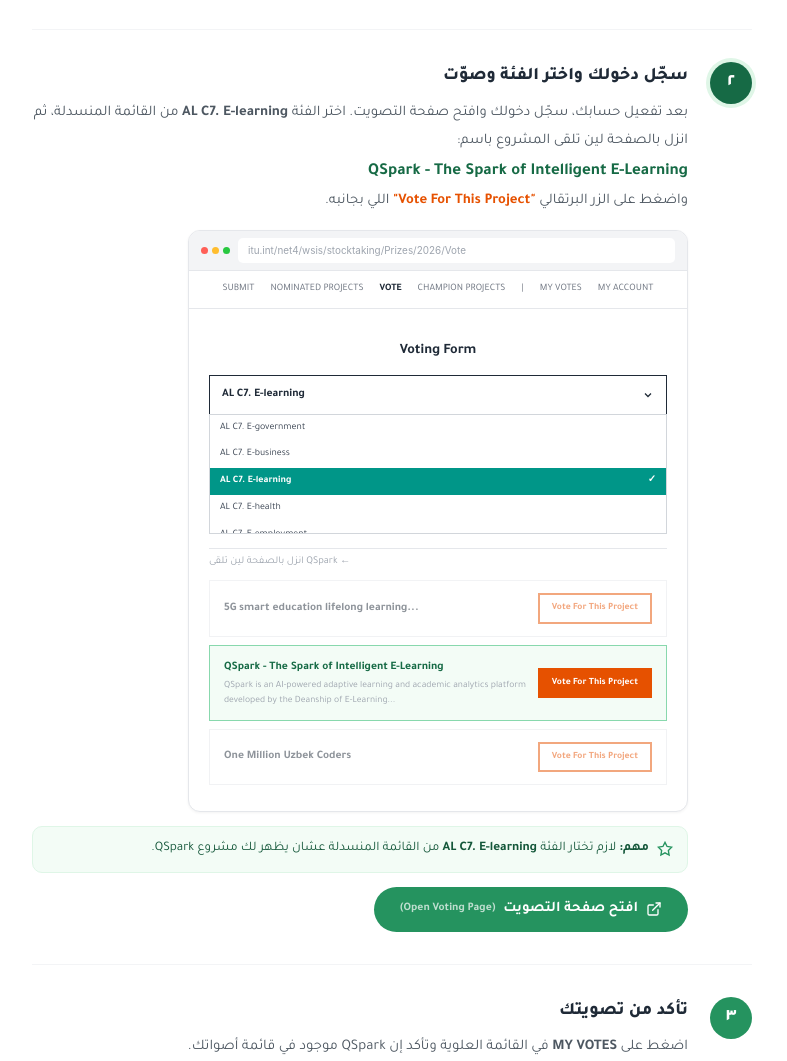
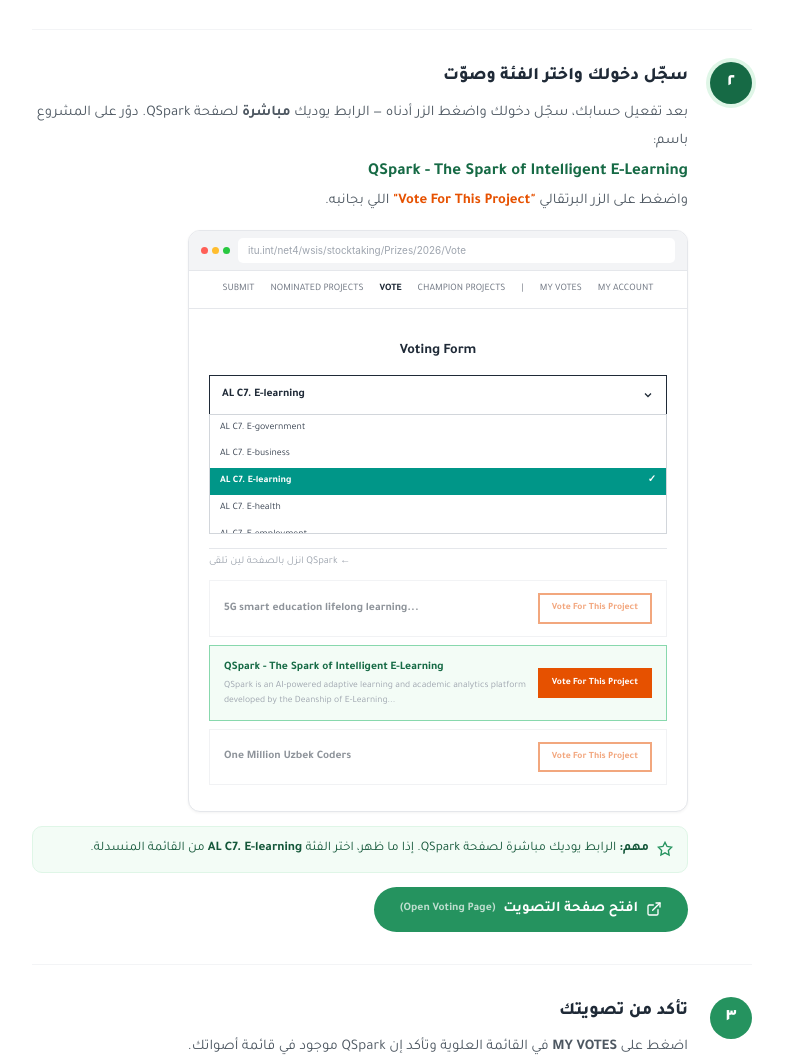
Before and after one commit to wesamhamad/WSIS, a plain HTML site: page index.html in a window 1280 px wide. Shown: the part 2204-3265 px from the top of the page, without its empty margins (248-1035 px from the left). Drawn offline with Linux system fonts and the light colour scheme.

Commit message:
Update landing page with real project info and accurate steps
Agent-Id: agent-ce7c47e0-a009-4d3a-94e7-cd5fdb222804
Linked-Note-Id: 7923dc75-56e4-4407-952f-b052b890bfe5

```diff
--- a/index.html
+++ b/index.html
@@ -1015,7 +1015,7 @@
                     <div class="step-num">٢</div>
                     <div class="step-body">
                         <h3>سجّل دخولك واختر الفئة وصوّت</h3>
-                        <p>بعد تفعيل حسابك، سجّل دخولك وافتح صفحة التصويت. اختر الفئة <strong>AL C7. E-learning</strong> من القائمة المنسدلة، ثم انزل بالصفحة لين تلقى المشروع باسم:<br><strong style="color: var(--sa-700); font-size: 1.05rem;">QSpark - The Spark of Intelligent E-Learning</strong><br>واضغط على الزر البرتقالي <strong style="color: #e65100;">"Vote For This Project"</strong> اللي بجانبه.</p>
+                        <p>بعد تفعيل حسابك، سجّل دخولك واضغط الزر أدناه — الرابط يوديك <strong>مباشرة</strong> لصفحة QSpark. دوّر على المشروع باسم:<br><strong style="color: var(--sa-700); font-size: 1.05rem;">QSpark - The Spark of Intelligent E-Learning</strong><br>واضغط على الزر البرتقالي <strong style="color: #e65100;">"Vote For This Project"</strong> اللي بجانبه.</p>
 
                         <!-- Voting Form Mockup with Dropdown -->
                         <div class="screenshot">
@@ -1078,10 +1078,10 @@
 
                         <div class="step-tip">
                             <svg viewBox="0 0 24 24" fill="none" stroke="currentColor" stroke-width="2"><path d="M12 2L15.09 8.26L22 9.27L17 14.14L18.18 21.02L12 17.77L5.82 21.02L7 14.14L2 9.27L8.91 8.26L12 2Z"/></svg>
-                            <span><strong>مهم:</strong> لازم تختار الفئة <strong>AL C7. E-learning</strong> من القائمة المنسدلة عشان يظهر لك مشروع QSpark.</span>
+                            <span><strong>مهم:</strong> الرابط يوديك مباشرة لصفحة QSpark. إذا ما ظهر، اختر الفئة <strong>AL C7. E-learning</strong> من القائمة المنسدلة.</span>
                         </div>
 
-                        <a href="https://www.itu.int/net4/wsis/stocktaking/Prizes/2026/Vote#start" target="_blank" rel="noopener noreferrer" class="step-btn">
+                        <a href="https://www.itu.int/net4/wsis/stocktaking/Prizes/2026/Vote?jts=9X09NR&id=17&page=9" target="_blank" rel="noopener noreferrer" class="step-btn">
                             <svg viewBox="0 0 24 24" fill="none" stroke="currentColor" stroke-width="2" stroke-linecap="round" stroke-linejoin="round"><path d="M18 13v6a2 2 0 0 1-2 2H5a2 2 0 0 1-2-2V8a2 2 0 0 1 2-2h6"/><polyline points="15 3 21 3 21 9"/><line x1="10" y1="14" x2="21" y2="3"/></svg>
                             افتح صفحة التصويت <span style="font-size:0.72rem; opacity:0.7;">(Open Voting Page)</span>
                         </a>
```
